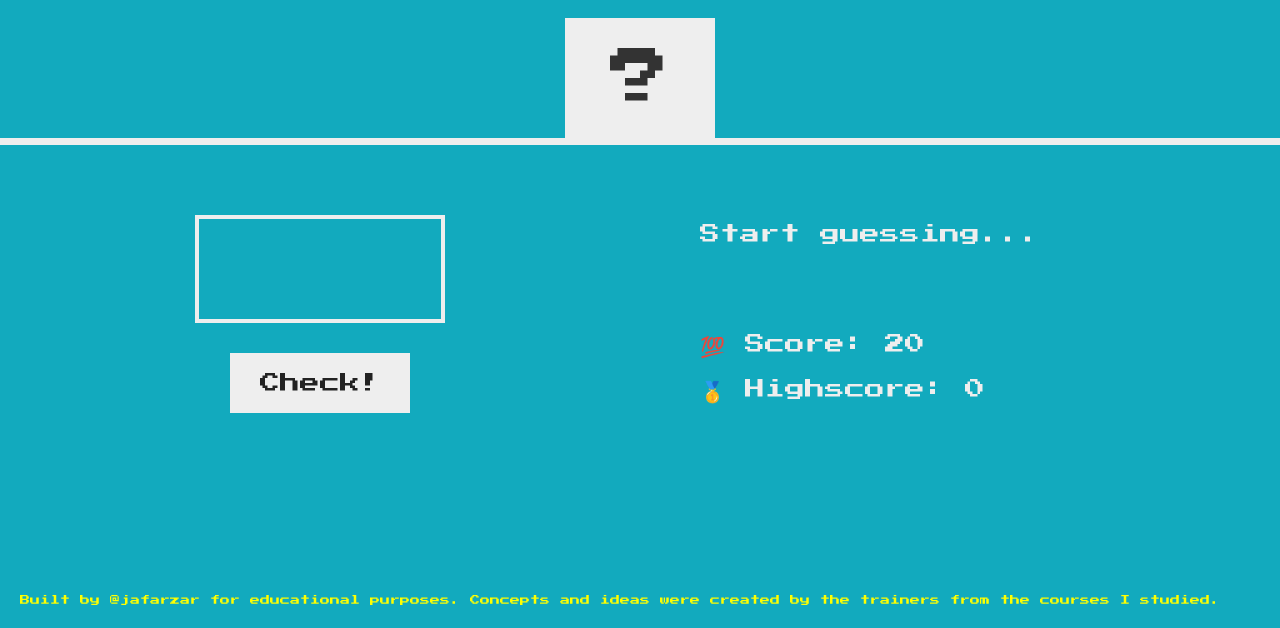
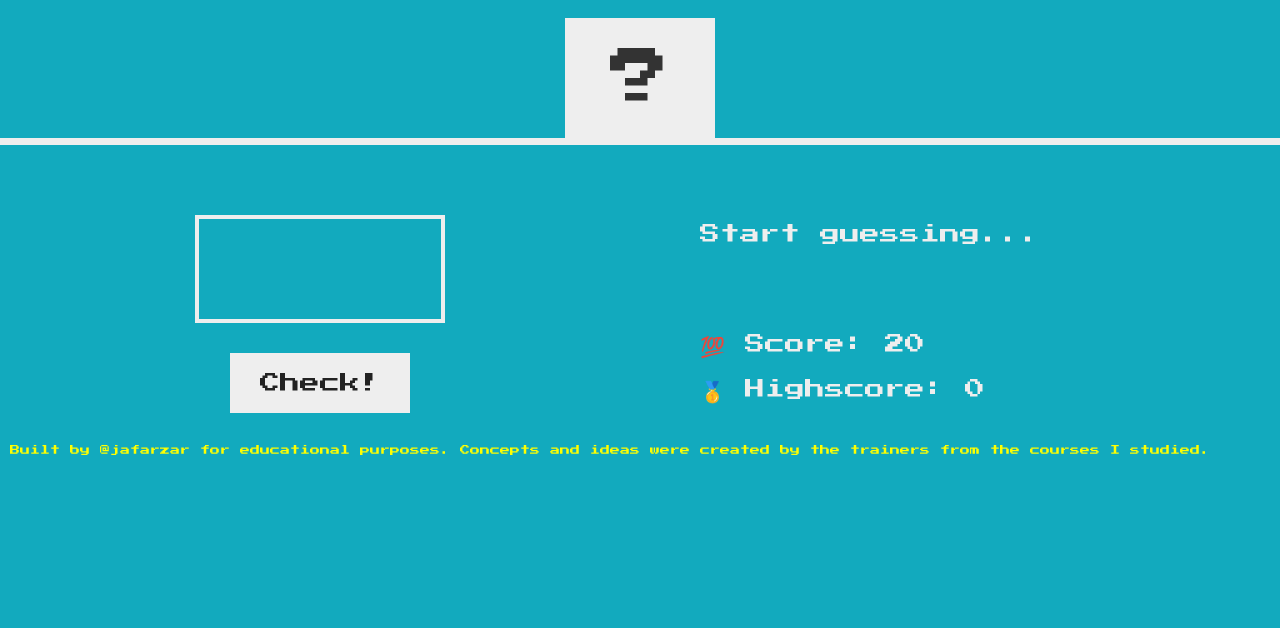
Before and after one commit to Jafarzar/Guess-my-number-, a plain HTML site: page index.html in a window 1280 px wide. Shown: the part 172-800 px from the top of the page. Drawn offline with Linux system fonts and the light colour scheme.

Commit message:
ultra finalll

```diff
--- a/index.html
+++ b/index.html
@@ -8,6 +8,7 @@
     <title>Guess My Number!</title>
   </head>
   <body>
+    <div class="container">
       <header>
         <div class="top">
           <button class="btn again">New!</button>
@@ -37,6 +38,7 @@
           </p>
         </div>
       </footer>
+    </div>
     <script src="script.js"></script>
   </body>
 </html>
--- a/style.css
+++ b/style.css
@@ -11,11 +11,20 @@ html {
   box-sizing: border-box;
 }
 
+::-webkit-scrollbar {
+  display: none;
+}
+
 body {
   font-family: 'Press Start 2P', sans-serif;
   color: #eee;
   background-color: rgb(18, 170, 190);
   /* background-color: #60b347; */
+}
+
+.container {
+  margin: 0 auto;
+  max-width: 1440px;
 }
 
 /* LAYOUT */
@@ -41,6 +50,7 @@ main {
   align-items: center;
   justify-content: space-around;
   margin-top: 7rem;
+  margin-bottom: 3rem;
 }
 
 .left {
@@ -132,10 +142,10 @@ h1 {
 }
 
 .copyright {
-  position: absolute;
-  bottom: 2rem;
-  left: 2rem;
-  /* margin: 2rem 2rem; */
+  /* position: absolute; */
+  /* bottom: 2rem; */
+  /* left: 2rem; */
+  margin: 1rem 1rem;
   line-height: 1.5;
   color: yellow;
 }
```
Lines whose indentation alone changed are shown as unchanged.
